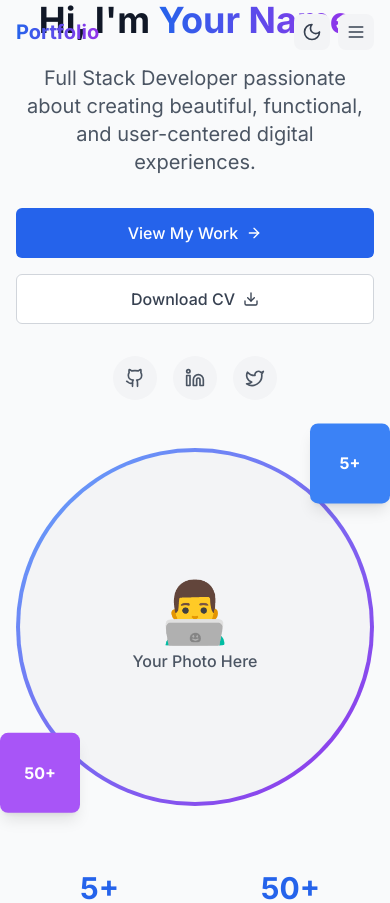
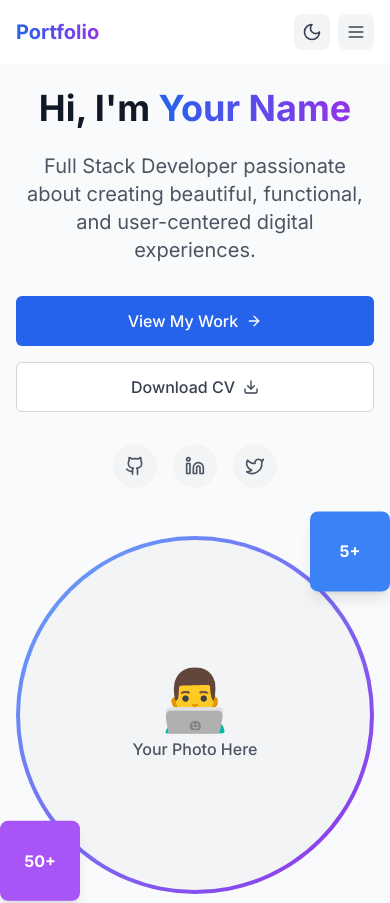
Before and after one commit to ndntan911/portfolio, a React (Vite) app: page / in a window 390 px wide. Shown: the top 903 px of the page. Built offline with nearby package versions, Linux system fonts and the light colour scheme.

Commit message:
fix mobile layout

```diff
--- a/src/App.tsx
+++ b/src/App.tsx
@@ -15,7 +15,7 @@ function App() {
     <ThemeProvider>
       <div className="min-h-screen flex flex-col">
         <Navbar />
-        <main className="flex-grow">
+        <main className="flex-grow mt-16">
           <Routes>
             <Route path="/" element={<Home />} />
             <Route path="/about" element={<About />} />
--- a/src/components/Navbar.tsx
+++ b/src/components/Navbar.tsx
@@ -32,11 +32,7 @@ const Navbar: React.FC = () => {
   ]
 
   return (
-    <nav className={`fixed top-0 w-full z-50 transition-all duration-300 ${
-      scrolled
-        ? 'bg-white/90 dark:bg-gray-900/90 backdrop-blur-md shadow-lg'
-        : 'bg-transparent'
-    }`}>
+    <nav className={`fixed top-0 w-full z-50 transition-all duration-300 bg-white/90 dark:bg-gray-900/90 backdrop-blur-md shadow-lg}`}>
       <div className="container-custom">
         <div className="flex justify-between items-center h-16">
           <Link
--- a/src/pages/Home.tsx
+++ b/src/pages/Home.tsx
@@ -23,7 +23,7 @@ const Home: React.FC = () => {
   ]
 
   return (
-    <div className="min-h-screen flex items-center justify-center">
+    <div className="min-h-screen flex items-center justify-center mt-6">
       <div className="container-custom">
         <div className="grid grid-cols-1 lg:grid-cols-2 gap-12 items-center">
           {/* Hero Content */}
```
